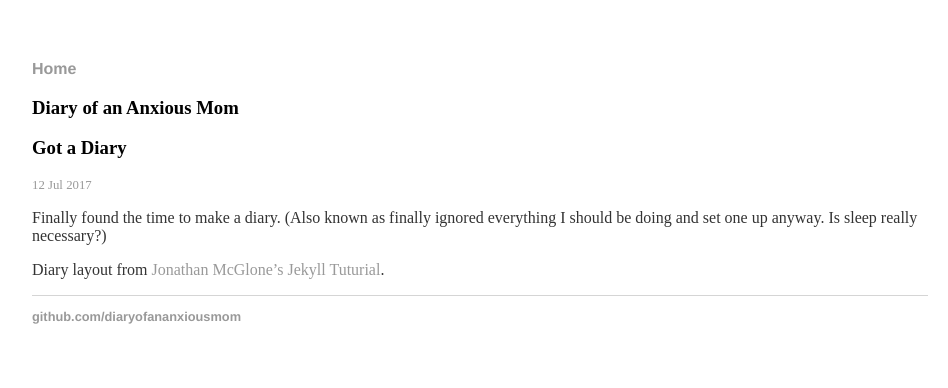
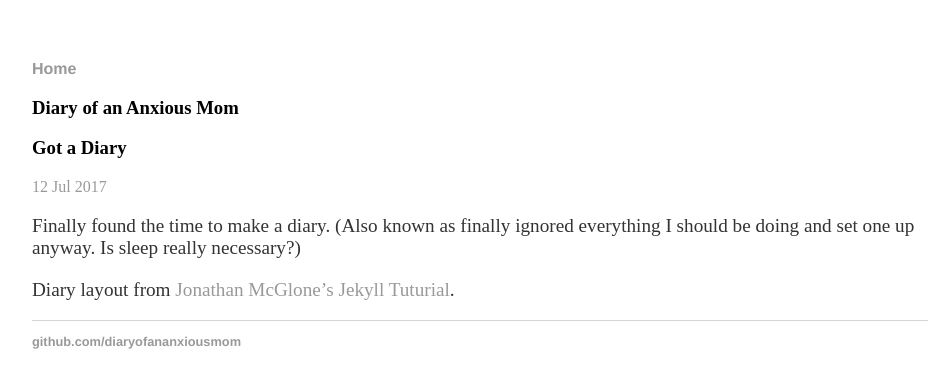
Before and after one commit to diaryofananxiousmom/diaryofananxiousmom.github.io, a Jekyll site: the page built from index.html, in a window 1280 px wide. Shown: the top 388 px of the page, without its empty margins (160-1108 px from the left). Built offline with Jekyll 4.4.1, drawn with Linux system fonts in a browser that asks for light colours.

Commit message:
Update main.css

```diff
--- a/css/main.css
+++ b/css/main.css
@@ -24,12 +24,15 @@ h1 {
     font-size: 3em;
     font-family:'Helvetica', 'Arial', 'Sans-Serif';
 }
+.post h2 {
+    margin-bottom: 0.5em;
+}
 .meta {
-    font-size: .8em;
+    font-size: 1em;
     color: #999;
 }
 p {
-    font-size: 1em;
+    font-size: 1.2em;
     color: #333;
 }
 footer {
```
